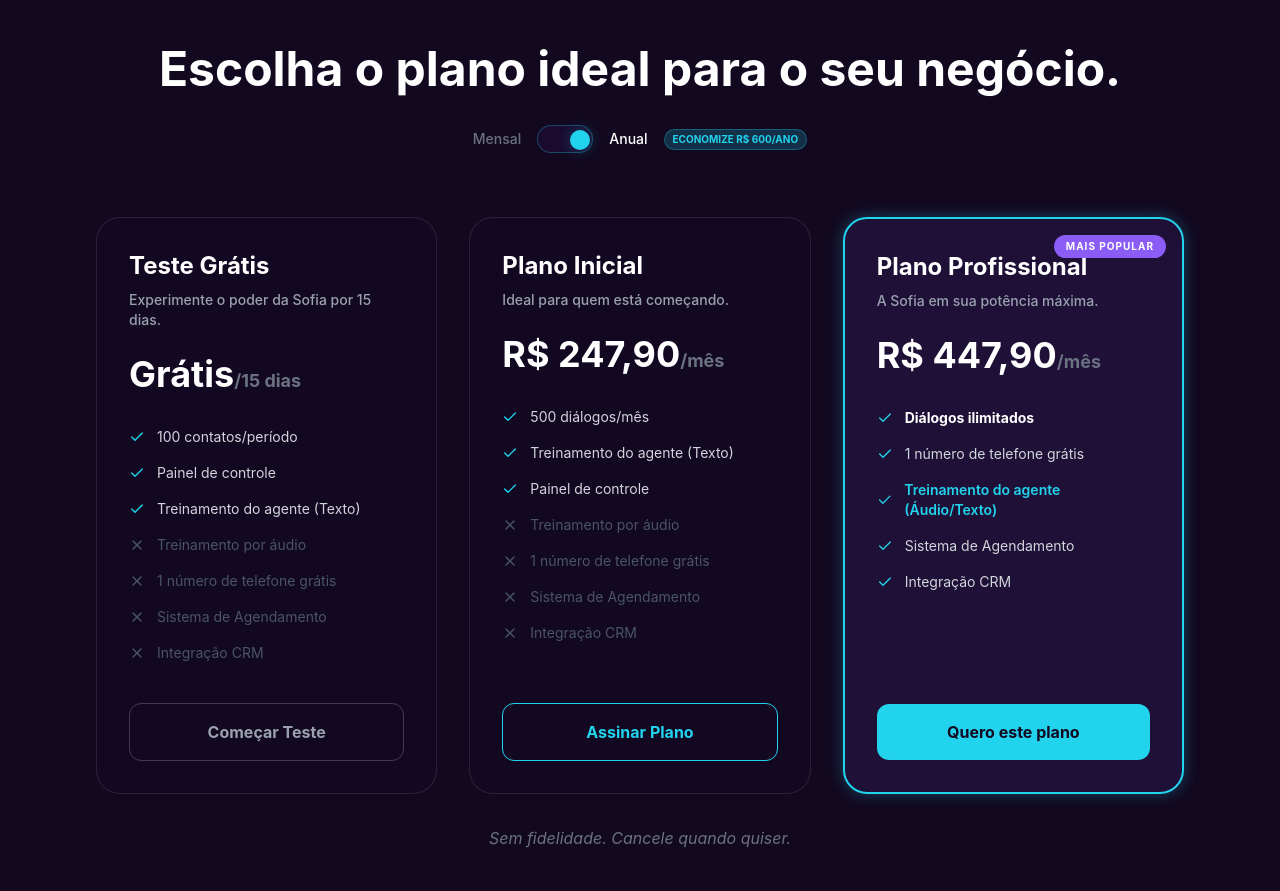
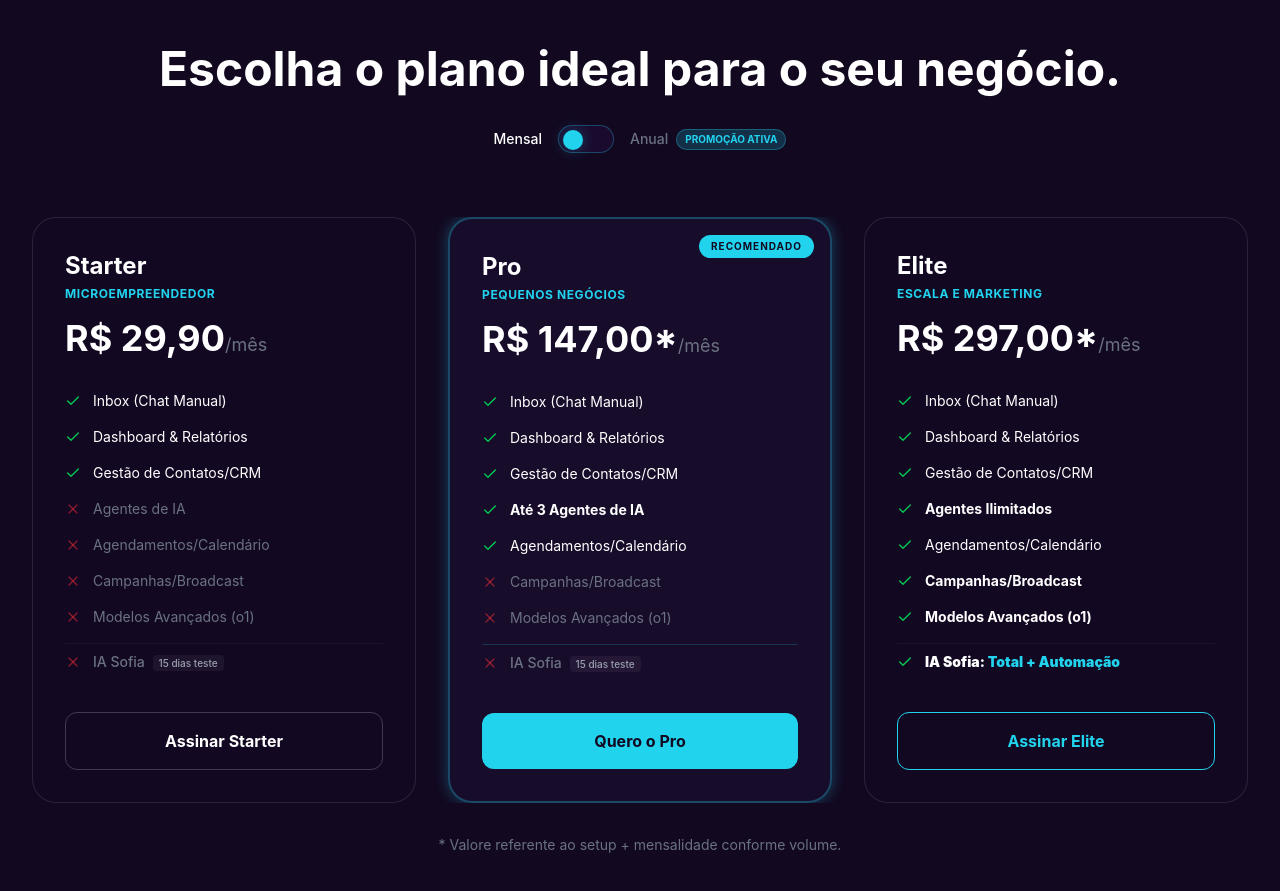
Before and after one commit to metodobasesistem-dev/sofialandingpage, a React (Vite) app: page / in a window 1280 px wide. Shown: the part 3560-4451 px from the top of the page. Built offline with nearby package versions, Linux system fonts and the light colour scheme.

Commit message:
feat: Update landing page pricing section
Modifies the pricing section of the landing page to use a wider container and a simplified billing toggle. The toggle now defaults to monthly and is a static display rather than interactive, reflecting a change in how pricing is presented.

```diff
--- a/src/pages/LandingPage.tsx
+++ b/src/pages/LandingPage.tsx
@@ -419,109 +419,122 @@ export default function LandingPage() {
 
       {/* 8. Planos */}
       <section id="planos" className="py-20 lg:py-32">
-        <div className="max-w-6xl mx-auto px-4 md:px-8 text-center">
+        <div className="max-w-7xl mx-auto px-4 md:px-8 text-center">
           <h2 className="text-3xl md:text-5xl font-bold mb-8">Escolha o plano ideal para o seu negócio.</h2>
 
-          {/* Billing Toggle */}
-          <div className="flex flex-col sm:flex-row items-center justify-center gap-4 mb-16">
-            <div className="flex items-center gap-4">
-              <span className={`text-sm font-medium ${billingCycle === 'monthly' ? 'text-white' : 'text-gray-500'}`}>Mensal</span>
-              <button
-                onClick={() => setBillingCycle(billingCycle === 'monthly' ? 'annual' : 'monthly')}
-                className="w-14 h-7 bg-brand-deep rounded-full p-1 relative border border-brand-cyan/30 transition-colors"
-                aria-label="Toggle billing cycle"
-              >
-                <motion.div
-                  animate={{ x: billingCycle === 'monthly' ? 0 : 28 }}
-                  className="w-5 h-5 bg-brand-cyan rounded-full shadow-cyan-glow"
-                />
-              </button>
-              <span className={`text-sm font-medium ${billingCycle === 'annual' ? 'text-white' : 'text-gray-500'}`}>Anual</span>
+          {/* Billing Toggle - Now showing monthly by default for these specific prices */}
+          <div className="flex items-center justify-center gap-4 mb-16">
+            <span className="text-sm font-medium text-white">Mensal</span>
+            <div className="w-14 h-7 bg-brand-deep rounded-full p-1 relative border border-brand-cyan/30">
+              <div className="w-5 h-5 bg-brand-cyan rounded-full shadow-cyan-glow" />
             </div>
-            <span className="bg-brand-cyan/20 text-brand-cyan text-[10px] font-bold px-2 py-0.5 rounded-full border border-brand-cyan/30">
-              ECONOMIZE R$ 600/ANO
-            </span>
+            <div className="flex items-center gap-2">
+              <span className="text-sm font-medium text-gray-500">Anual</span>
+              <span className="bg-brand-cyan/20 text-brand-cyan text-[10px] font-bold px-2 py-0.5 rounded-full border border-brand-cyan/30">
+                PROMOÇÃO ATIVA
+              </span>
+            </div>
           </div>
 
-          <div className="grid md:grid-cols-3 gap-8">
-            {/* Free Plan */}
-            <div className="p-8 rounded-3xl border border-white/10 bg-brand-deep/20 text-left flex flex-col hover:border-white/20 transition-all">
-              <h3 className="text-2xl font-bold mb-2">Teste Grátis</h3>
-              <p className="text-gray-400 mb-6 font-medium text-sm whitespace-normal">Experimente o poder da Sofia por 15 dias.</p>
-              <div className="text-4xl font-bold mb-8">Grátis<span className="text-lg text-gray-500">/15 dias</span></div>
-              <ul className="space-y-4 mb-10 text-gray-300 flex-1">
-                <li className="flex items-center gap-3 text-sm"><Check className="w-4 h-4 text-brand-cyan" /> 100 contatos/período</li>
-                <li className="flex items-center gap-3 text-sm"><Check className="w-4 h-4 text-brand-cyan" /> Painel de controle</li>
-                <li className="flex items-center gap-3 text-sm"><Check className="w-4 h-4 text-brand-cyan" /> Treinamento do agente (Texto)</li>
-                <li className="flex items-center gap-3 text-sm text-gray-600"><X className="w-4 h-4" /> Treinamento por áudio</li>
-                <li className="flex items-center gap-3 text-sm text-gray-600"><X className="w-4 h-4" /> 1 número de telefone grátis</li>
-                <li className="flex items-center gap-3 text-sm text-gray-600"><X className="w-4 h-4" /> Sistema de Agendamento</li>
-                <li className="flex items-center gap-3 text-sm text-gray-600"><X className="w-4 h-4" /> Integração CRM</li>
-              </ul>
+          <div className="grid md:grid-cols-3 gap-6 lg:gap-8 overflow-x-auto pb-4 md:pb-0">
+            {/* Starter Plan */}
+            <div className="min-w-[300px] p-8 rounded-3xl border border-white/10 bg-brand-deep/20 text-left flex flex-col hover:border-white/20 transition-all">
+              <h3 className="text-2xl font-bold mb-1">Starter</h3>
+              <p className="text-brand-cyan text-xs font-bold uppercase tracking-wider mb-4">Microempreendedor</p>
+              <div className="text-4xl font-bold mb-8">R$ 29,90<span className="text-lg text-gray-500 font-normal">/mês</span></div>
+
+              <div className="space-y-4 mb-10 flex-1">
+                <div className="flex items-center gap-3 text-sm"><Check className="w-4 h-4 text-green-500" /> <span>Inbox (Chat Manual)</span></div>
+                <div className="flex items-center gap-3 text-sm"><Check className="w-4 h-4 text-green-500" /> <span>Dashboard & Relatórios</span></div>
+                <div className="flex items-center gap-3 text-sm"><Check className="w-4 h-4 text-green-500" /> <span>Gestão de Contatos/CRM</span></div>
+                <div className="flex items-center gap-3 text-sm"><X className="w-4 h-4 text-red-500/50" /> <span className="text-gray-500">Agentes de IA</span></div>
+                <div className="flex items-center gap-3 text-sm"><X className="w-4 h-4 text-red-500/50" /> <span className="text-gray-500">Agendamentos/Calendário</span></div>
+                <div className="flex items-center gap-3 text-sm"><X className="w-4 h-4 text-red-500/50" /> <span className="text-gray-500">Campanhas/Broadcast</span></div>
+                <div className="flex items-center gap-3 text-sm"><X className="w-4 h-4 text-red-500/50" /> <span className="text-gray-500">Modelos Avançados (o1)</span></div>
+                <div className="pt-2 border-t border-white/5">
+                  <div className="flex items-center gap-3 text-sm font-medium text-gray-500">
+                    <X className="w-4 h-4 text-red-500/50" />
+                    <span>IA Sofia <span className="text-[10px] bg-white/5 px-1.5 py-0.5 rounded ml-1 text-gray-400">15 dias teste</span></span>
+                  </div>
+                </div>
+              </div>
+
               <a
-                href={getWAUrl("Olá! Gostaria de iniciar meu teste grátis de 15 dias da Sofia.")}
+                href={getWAUrl("Olá! Gostaria de assinar o Plano Starter de R$ 29,90 da Sofia.")}
                 target="_blank"
                 rel="noreferrer"
-                className="w-full py-4 border border-white/20 text-gray-400 rounded-xl font-bold hover:bg-white/5 transition-all text-center"
+                className="w-full py-4 border border-white/20 text-white rounded-xl font-bold hover:bg-white/5 transition-all text-center"
               >
-                Começar Teste
+                Assinar Starter
               </a>
             </div>
 
-            {/* Starter Plan */}
-            <div className="p-8 rounded-3xl border border-white/10 bg-brand-deep/20 text-left flex flex-col hover:border-brand-primary/20 transition-all">
-              <h3 className="text-2xl font-bold mb-2">Plano Inicial</h3>
-              <p className="text-gray-400 mb-6 font-medium text-sm whitespace-normal">Ideal para quem está começando.</p>
-              <div className="text-4xl font-bold mb-8">
-                R$ {billingCycle === 'annual' ? '247,90' : '297,90'}
-                <span className="text-lg text-gray-500">/mês</span>
+            {/* Pro Plan */}
+            <div className="min-w-[300px] p-8 rounded-3xl border-2 border-brand-cyan/30 bg-brand-primary/5 text-left flex flex-col relative transition-all hover:scale-[1.02] shadow-cyan-glow">
+              <div className="absolute top-4 right-4 bg-brand-cyan text-brand-bg px-3 py-1 rounded-full text-[10px] font-bold uppercase tracking-widest">Recomendado</div>
+              <h3 className="text-2xl font-bold mb-1">Pro</h3>
+              <p className="text-brand-cyan text-xs font-bold uppercase tracking-wider mb-4">Pequenos Negócios</p>
+              <div className="text-4xl font-bold mb-8">R$ 147,00*<span className="text-lg text-gray-500 font-normal">/mês</span></div>
+
+              <div className="space-y-4 mb-10 flex-1">
+                <div className="flex items-center gap-3 text-sm"><Check className="w-4 h-4 text-green-500" /> <span>Inbox (Chat Manual)</span></div>
+                <div className="flex items-center gap-3 text-sm"><Check className="w-4 h-4 text-green-500" /> <span>Dashboard & Relatórios</span></div>
+                <div className="flex items-center gap-3 text-sm"><Check className="w-4 h-4 text-green-500" /> <span>Gestão de Contatos/CRM</span></div>
+                <div className="flex items-center gap-3 text-sm font-bold text-white"><Check className="w-4 h-4 text-green-500" /> <span>Até 3 Agentes de IA</span></div>
+                <div className="flex items-center gap-3 text-sm"><Check className="w-4 h-4 text-green-500" /> <span>Agendamentos/Calendário</span></div>
+                <div className="flex items-center gap-3 text-sm"><X className="w-4 h-4 text-red-500/50" /> <span className="text-gray-500">Campanhas/Broadcast</span></div>
+                <div className="flex items-center gap-3 text-sm"><X className="w-4 h-4 text-red-500/50" /> <span className="text-gray-500">Modelos Avançados (o1)</span></div>
+                <div className="pt-2 border-t border-brand-cyan/20">
+                  <div className="flex items-center gap-3 text-sm font-medium text-gray-500">
+                    <X className="w-4 h-4 text-red-500/50" />
+                    <span>IA Sofia <span className="text-[10px] bg-white/5 px-1.5 py-0.5 rounded ml-1 text-gray-400">15 dias teste</span></span>
+                  </div>
+                </div>
               </div>
-              <ul className="space-y-4 mb-10 text-gray-300 flex-1">
-                <li className="flex items-center gap-3 text-sm"><Check className="w-4 h-4 text-brand-cyan" /> 500 diálogos/mês</li>
-                <li className="flex items-center gap-3 text-sm"><Check className="w-4 h-4 text-brand-cyan" /> Treinamento do agente (Texto)</li>
-                <li className="flex items-center gap-3 text-sm"><Check className="w-4 h-4 text-brand-cyan" /> Painel de controle</li>
-                <li className="flex items-center gap-3 text-sm text-gray-600"><X className="w-4 h-4" /> Treinamento por áudio</li>
-                <li className="flex items-center gap-3 text-sm text-gray-600"><X className="w-4 h-4" /> 1 número de telefone grátis</li>
-                <li className="flex items-center gap-3 text-sm text-gray-600"><X className="w-4 h-4" /> Sistema de Agendamento</li>
-                <li className="flex items-center gap-3 text-sm text-gray-600"><X className="w-4 h-4" /> Integração CRM</li>
-              </ul>
+
               <a
-                href={getWAUrl(`Olá! Gostaria de assinar o Plano Inicial da Sofia (${billingCycle === 'annual' ? 'Anual' : 'Mensal'}).`)}
+                href={getWAUrl("Olá! Gostaria de assinar o Plano Pro de R$ 147,00 da Sofia.")}
+                target="_blank"
+                rel="noreferrer"
+                className="w-full py-4 bg-brand-cyan text-brand-bg rounded-xl font-bold hover:brightness-110 transition-all text-center"
+              >
+                Quero o Pro
+              </a>
+            </div>
+
+            {/* Elite Plan */}
+            <div className="min-w-[300px] p-8 rounded-3xl border border-white/10 bg-brand-deep/20 text-left flex flex-col hover:border-white/20 transition-all">
+              <h3 className="text-2xl font-bold mb-1">Elite</h3>
+              <p className="text-brand-cyan text-xs font-bold uppercase tracking-wider mb-4">Escala e Marketing</p>
+              <div className="text-4xl font-bold mb-8">R$ 297,00*<span className="text-lg text-gray-500 font-normal">/mês</span></div>
+
+              <div className="space-y-4 mb-10 flex-1">
+                <div className="flex items-center gap-3 text-sm"><Check className="w-4 h-4 text-green-500" /> <span>Inbox (Chat Manual)</span></div>
+                <div className="flex items-center gap-3 text-sm"><Check className="w-4 h-4 text-green-500" /> <span>Dashboard & Relatórios</span></div>
+                <div className="flex items-center gap-3 text-sm"><Check className="w-4 h-4 text-green-500" /> <span>Gestão de Contatos/CRM</span></div>
+                <div className="flex items-center gap-3 text-sm font-bold text-white"><Check className="w-4 h-4 text-green-500" /> <span>Agentes Ilimitados</span></div>
+                <div className="flex items-center gap-3 text-sm"><Check className="w-4 h-4 text-green-500" /> <span>Agendamentos/Calendário</span></div>
+                <div className="flex items-center gap-3 text-sm font-bold text-white"><Check className="w-4 h-4 text-green-500" /> <span>Campanhas/Broadcast</span></div>
+                <div className="flex items-center gap-3 text-sm font-bold text-white"><Check className="w-4 h-4 text-green-500" /> <span>Modelos Avançados (o1)</span></div>
+                <div className="pt-2 border-t border-white/5">
+                  <div className="flex items-center gap-3 text-sm font-black text-white">
+                    <Check className="w-4 h-4 text-green-500" />
+                    <span>IA Sofia: <span className="text-brand-cyan">Total + Automação</span></span>
+                  </div>
+                </div>
+              </div>
+
+              <a
+                href={getWAUrl("Olá! Gostaria de assinar o Plano Elite de R$ 297,00 da Sofia.")}
                 target="_blank"
                 rel="noreferrer"
                 className="w-full py-4 border border-brand-cyan text-brand-cyan rounded-xl font-bold hover:bg-brand-cyan/10 transition-all text-center"
               >
-                Assinar Plano
-              </a>
-            </div>
-
-            {/* Pro Plan */}
-            <div className="p-8 rounded-3xl border-2 border-brand-cyan bg-brand-primary/10 text-left relative flex flex-col overflow-hidden shadow-cyan-glow transition-all hover:scale-[1.02]">
-              <div className="absolute top-4 right-4 bg-brand-primary text-white px-3 py-1 rounded-full text-[10px] font-bold uppercase tracking-widest">Mais Popular</div>
-              <h3 className="text-2xl font-bold mb-2">Plano Profissional</h3>
-              <p className="text-gray-400 mb-6 font-medium text-sm whitespace-normal">A Sofia em sua potência máxima.</p>
-              <div className="text-4xl font-bold mb-8">
-                R$ {billingCycle === 'annual' ? '447,90' : '497,90'}
-                <span className="text-lg text-gray-500">/mês</span>
-              </div>
-              <ul className="space-y-4 mb-10 text-gray-300 flex-1">
-                <li className="flex items-center gap-3 font-bold text-white text-sm"><Check className="w-4 h-4 text-brand-cyan" /> Diálogos ilimitados</li>
-                <li className="flex items-center gap-3 text-sm"><Check className="w-4 h-4 text-brand-cyan" /> 1 número de telefone grátis</li>
-                <li className="flex items-center gap-3 text-sm font-semibold text-brand-cyan"><Check className="w-4 h-4" /> Treinamento do agente (Áudio/Texto)</li>
-                <li className="flex items-center gap-3 text-sm"><Check className="w-4 h-4 text-brand-cyan" /> Sistema de Agendamento</li>
-                <li className="flex items-center gap-3 text-sm"><Check className="w-4 h-4 text-brand-cyan" /> Integração CRM</li>
-              </ul>
-              <a
-                href={getWAUrl(`Olá! Gostaria de assinar o Plano Profissional da Sofia (${billingCycle === 'annual' ? 'Anual' : 'Mensal'}).`)}
-                target="_blank"
-                rel="noreferrer"
-                className="w-full py-4 bg-brand-cyan text-brand-bg rounded-xl font-bold transition-all hover:brightness-110 text-center"
-              >
-                Quero este plano
+                Assinar Elite
               </a>
             </div>
           </div>
-          <p className="mt-8 text-gray-500 italic">Sem fidelidade. Cancele quando quiser.</p>
+          <p className="mt-8 text-gray-500 text-sm">* Valore referente ao setup + mensalidade conforme volume.</p>
         </div>
       </section>
 
```
Also changed, not shown: 1 other file (tests, documents, lock files or other folders).
